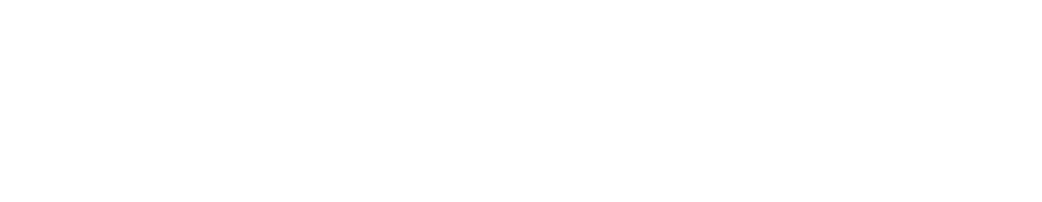
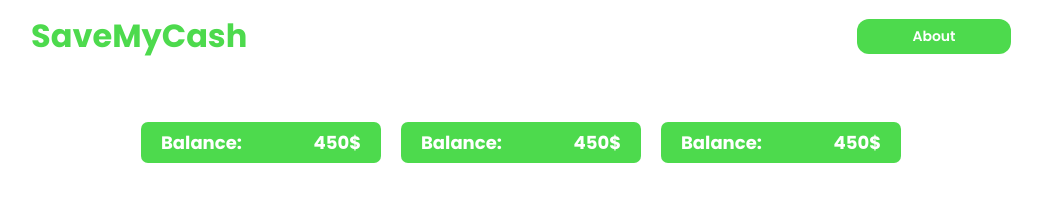
Before and after one commit to henriquefontes/savemycash, a plain HTML site: page index.html in a window 1280 px wide. Shown: the whole page, without its empty margins (119-1161 px from the left). Drawn offline with Linux system fonts and the light colour scheme.

Commit message:
first layout

```diff
--- a/assets/css/styles.css
+++ b/assets/css/styles.css
@@ -0,0 +1,71 @@
+* {
+    margin: 0;
+    padding: 0;
+    font-family: 'Poppins', sans-serif;
+}
+
+:root {
+    --primary-color: rgb(77, 218, 77);
+    --dark-primary-color: rgb(64, 182, 64);
+}
+
+body {
+    width: 100%;
+}
+
+body > * {
+    max-width: 980px;
+    padding: 12px;
+    margin: auto;
+}
+
+header {
+    display: flex;
+    justify-content: space-between;
+    align-items: center;
+}
+
+main {
+    padding-top: 50px;
+}
+
+.global__button {
+    text-decoration: none;
+    width: 140px;
+    padding: 7px;
+    background-color: var(--primary-color);
+    color: white;
+    border-radius: 12px;
+    font-size: 14px;
+    font-weight: 600;
+    display: flex;
+    justify-content: center;
+    align-items: center;
+    transition: .3s background-color;
+}
+
+.global__button:hover {
+    background-color: var(--dark-primary-color);
+}
+
+.header__title {
+    color: var(--primary-color);
+}
+
+.account-info {
+    display: flex;
+    gap: 20px;
+    justify-content: center;
+}
+
+.account-info > div {
+    width: 200px;
+    padding: 7px 20px;
+    background-color: var(--primary-color);
+    color: white;
+    border-radius: 7px;
+    font-size: 12px;
+    display: flex;
+    flex-wrap: wrap;
+    justify-content: space-between;
+}
--- a/index.html
+++ b/index.html
@@ -4,9 +4,32 @@
     <meta charset="UTF-8">
     <meta http-equiv="X-UA-Compatible" content="IE=edge">
     <meta name="viewport" content="width=device-width, initial-scale=1.0">
+    <link rel="stylesheet" href="assets/css/styles.css">
+    <link rel="preconnect" href="https://fonts.googleapis.com">
+    <link rel="preconnect" href="https://fonts.gstatic.com" crossorigin>
+    <link href="https://fonts.googleapis.com/css2?family=Poppins:wght@400;600;700&display=swap" rel="stylesheet">
     <title>SaveMyCash</title>
 </head>
 <body>
-
+    <header>
+        <h1 class="header__title">SaveMyCash</h1>
+        <a href="#" class="global__button">About</a>
+    </header>
+    <main>
+        <div class="account-info">
+            <div class="account-info__money-status">
+                <h2>Balance:</h2>
+                <h2 class="money-balance">450$</h2>
+            </div>
+            <div class="account-info__money-status">
+                <h2>Balance:</h2>
+                <h2 class="money-balance">450$</h2>
+            </div>
+            <div class="account-info__money-status">
+                <h2>Balance:</h2>
+                <h2 class="money-balance">450$</h2>
+            </div>
+        </div>
+    </main>
 </body>
 </html>
```
